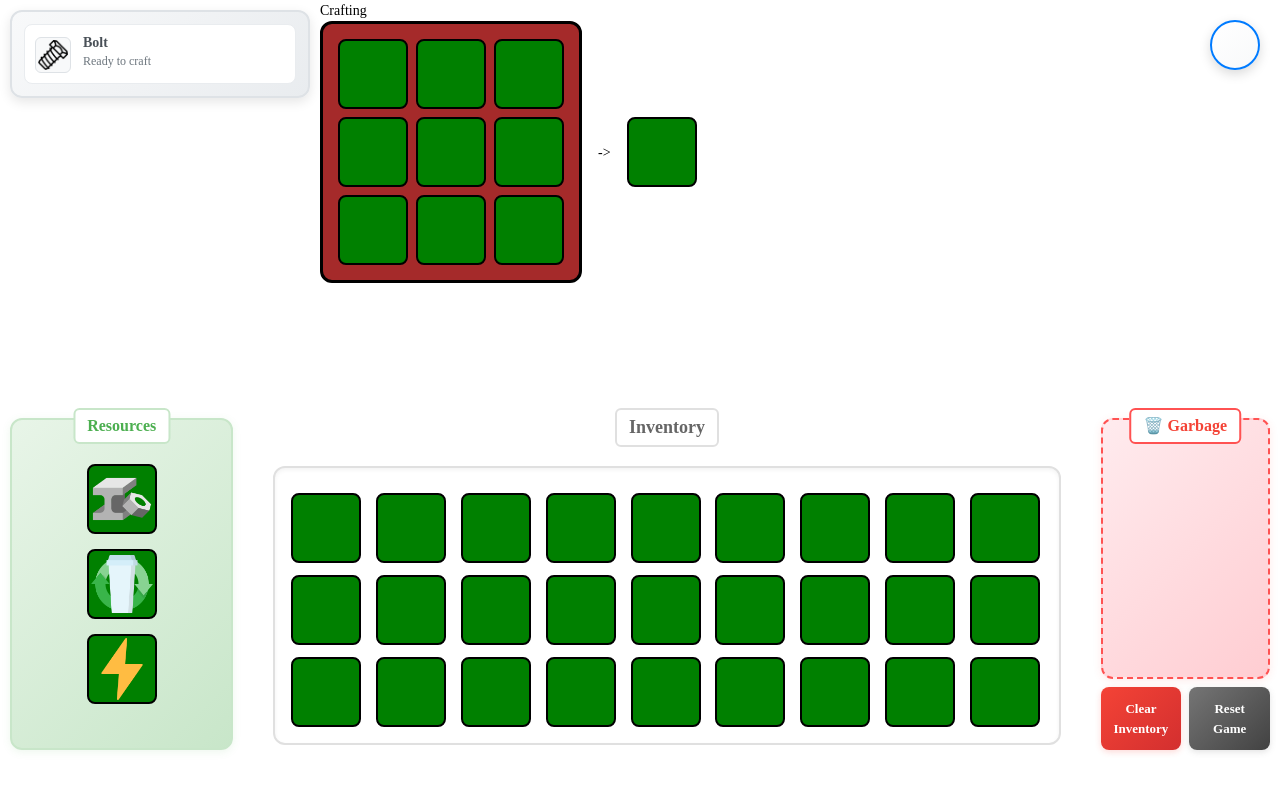
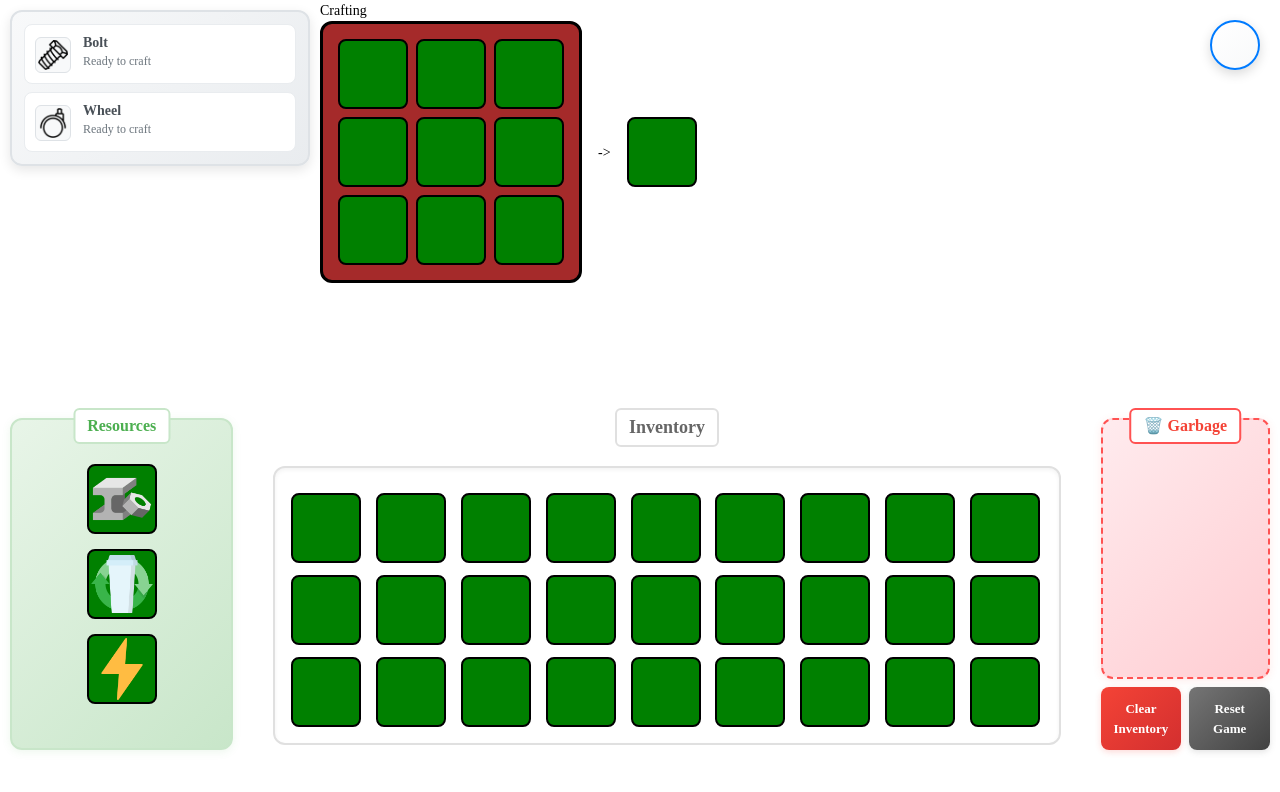
Before and after one commit to yehor-kostiuk/Vacuumaria, a React (Vite) app: page / in a window 1280 px wide. Shown: the top 792 px of the page. Built offline with nearby package versions, Linux system fonts and the light colour scheme.

Commit message:
feat: add wheel item for craft

```diff
--- a/src/libs/constants/initial-avaliable-craft-items.ts
+++ b/src/libs/constants/initial-avaliable-craft-items.ts
@@ -3,6 +3,7 @@ import type { AdvancedItem } from "~/libs/types/advanced-item.interface.js";
 import { INITIAL_ITEMS } from "~/libs/constants/constants.js";
 
 const iron = INITIAL_ITEMS.find((i) => i.type === "iron")!;
+const plastic = INITIAL_ITEMS.find((i) => i.type === "plastic")!;
 
 export const INITIAL_AVALIABLE_CRAFT_ITEMS: AdvancedItem[] = [
 	{
@@ -19,4 +20,18 @@ export const INITIAL_AVALIABLE_CRAFT_ITEMS: AdvancedItem[] = [
 			[null, null, null],
 		],
 	},
+	{
+		item: {
+			id: "wheel-1",
+			type: "wheel",
+			name: "Wheel",
+			icon: "/src/assets/img/icons/wheel.png",
+			description: "wheel",
+		},
+		schema: [
+			[null, plastic, null],
+			[plastic, null, plastic],
+			[null, plastic, null],
+		],
+	}
 ];
```
Also changed, not shown: src/assets/img/icons/wheel.png (added).
